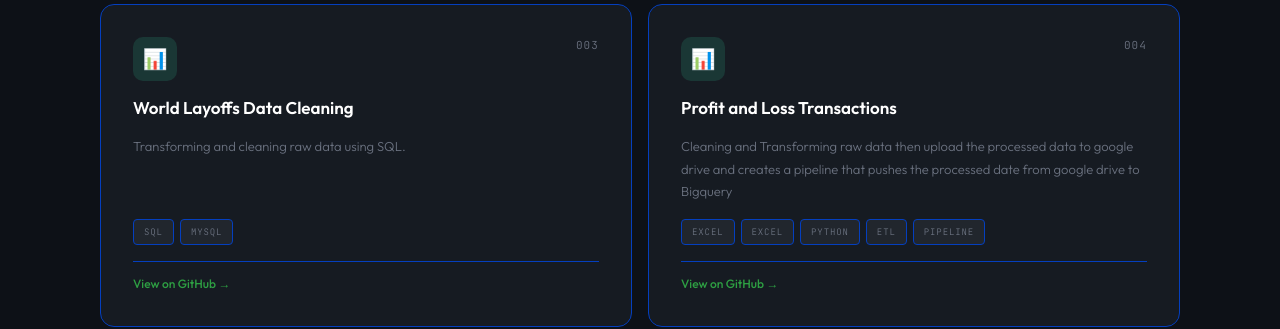
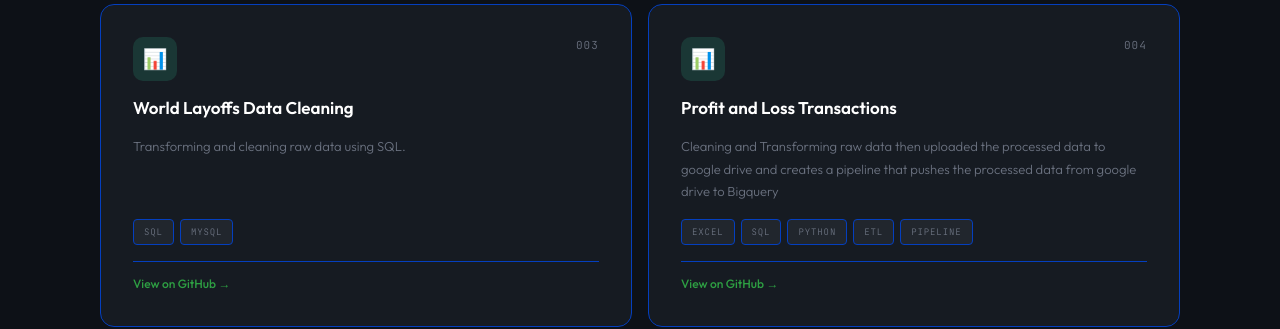
Before and after one commit to Joevan2025/joevanponce.github.io, a plain HTML site: page index.html in a window 1280 px wide. Shown: the part 1960-2289 px from the top of the page. Drawn offline with nearby package versions, Linux system fonts and the light colour scheme.

Commit message:
Update index.html

```diff
--- a/index.html
+++ b/index.html
@@ -793,10 +793,10 @@
           <span class="proj-num">004</span>
         </div>
         <h3>Profit and Loss Transactions</h3>
-        <p> Cleaning and Transforming raw data then upload the processed data to google drive and creates a pipeline that pushes the processed date from google drive to Bigquery</p>
+        <p> Cleaning and Transforming raw data then uploaded the processed data to google drive and creates a pipeline that pushes the processed data from google drive to Bigquery</p>
         <div class="proj-tags">
           <span class="ptag">Excel</span>
-          <span class="ptag">Excel</span>
+          <span class="ptag">SQL</span>
           <span class="ptag">Python</span>
           <span class="ptag">ETL</span>
           <span class="ptag">Pipeline</span>
```
